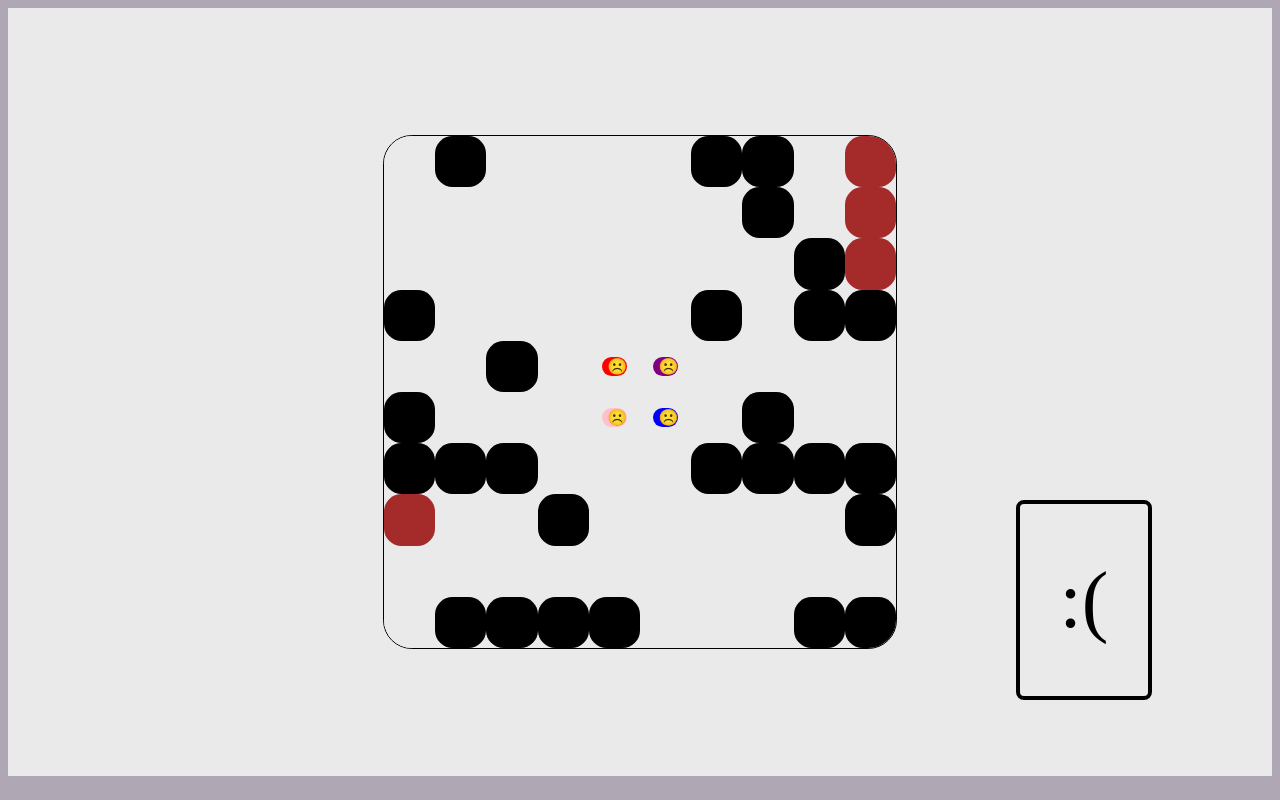
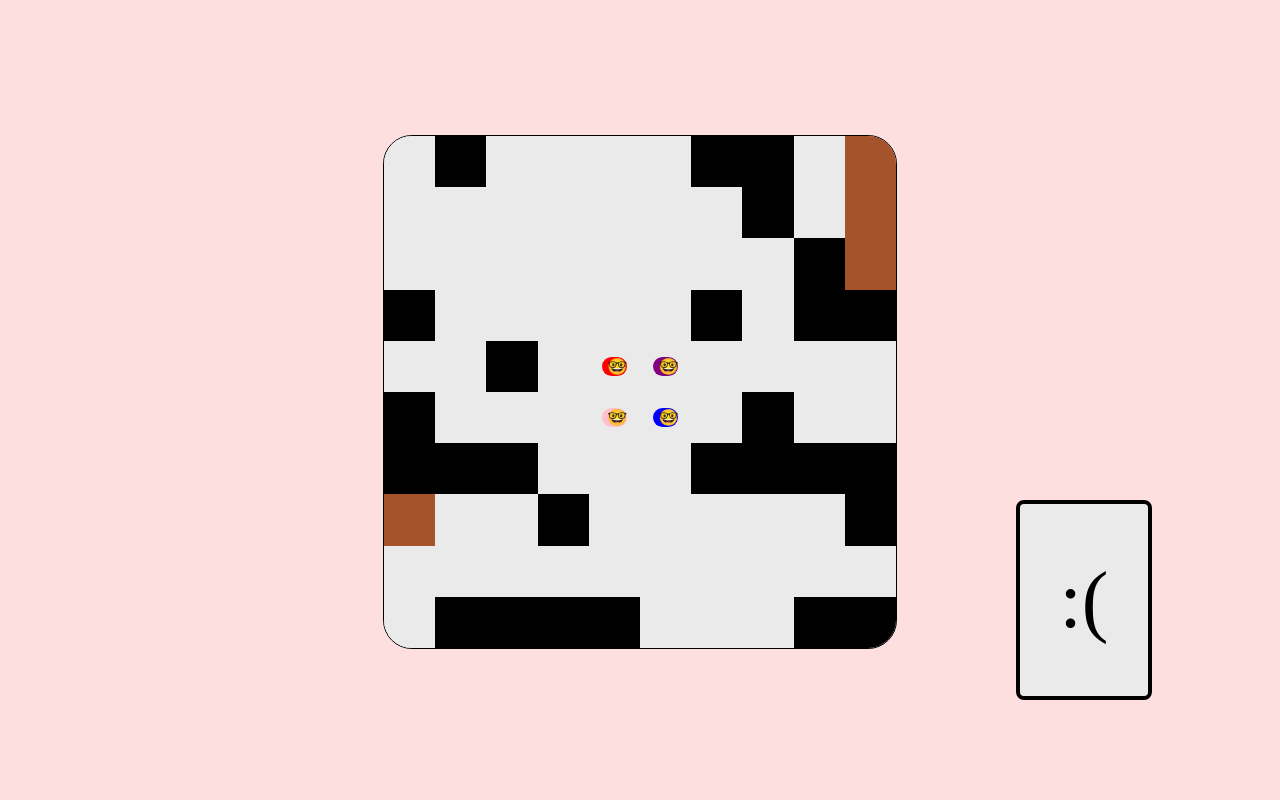
Before and after one commit to Cparusso/party-poopers, a React (Create React App) app: page / in a window 1280 px wide. Built offline with nearby package versions, Linux system fonts and the light colour scheme.

Commit message:
Adjusted some minor styling so the theme is a little brighter - All styling at this point is temporary of course.

```diff
--- a/src/components/Character.js
+++ b/src/components/Character.js
@@ -27,7 +27,7 @@ class Character extends Component {
     return (
       <div id='character-container'>
         <div className={`character ${charName} `}>
-          {this.props.win === 'win' ? '🤩' : '☹️'}
+          {this.props.win === 'win' ? '🤩' : '🤓'}
         </div>
       </div>
     )
--- a/src/components/styles/room.css
+++ b/src/components/styles/room.css
@@ -9,7 +9,7 @@
   justify-content: center;
   height: 96vh;
   align-items: center;
-  background-color: #eaeaea;
+  /* background-color: #eaeaea; */
 }
 
 .grid-container {
--- a/src/components/styles/square.css
+++ b/src/components/styles/square.css
@@ -2,7 +2,7 @@
   /* width: 8vw; */
   /* height: 8vw; */
   /* border: 0.02px solid black; */
-  border-radius: 1.1em;
+  /* border-radius: 1.1em; */
 }
 
 .clicked {
@@ -31,7 +31,7 @@
 }
 
 .exitPoint {
-  background-color: brown;
+  background-color: #a5532a;
 }
 
 .win {
--- a/src/index.css
+++ b/src/index.css
@@ -1,3 +1,3 @@
 body {
-  background-color: #897d8eab;
+  background-color: #fdacac61;
 }
```
